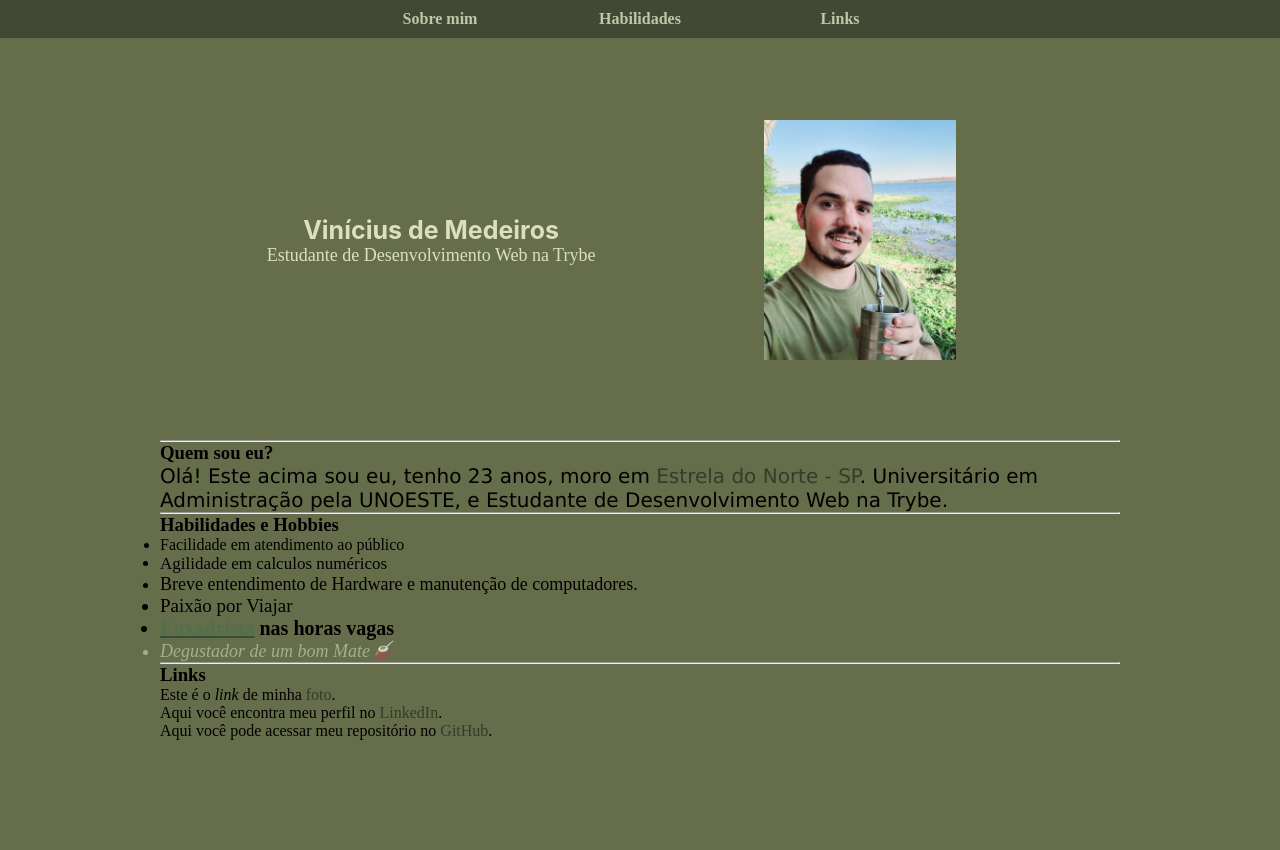
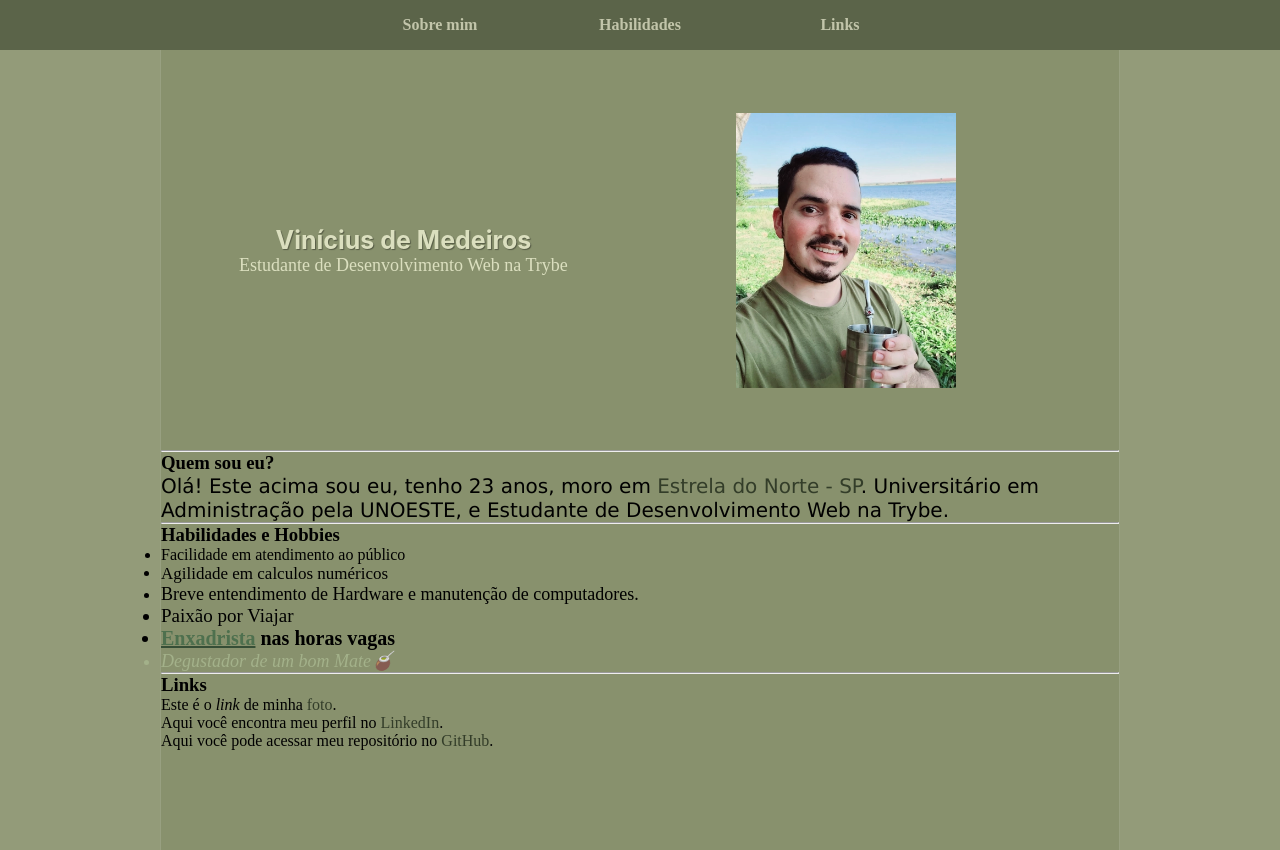
Before and after one commit to vmedeir0s/vmedeir0s.github.io, a plain HTML site: page index.html in a window 1280 px wide. Before the commit the page ends 800 px from the top, so only its background shows below. Drawn offline with Linux system fonts and the light colour scheme.

Commit message:
Modificaçoes no background-color

```diff
--- a/style.css
+++ b/style.css
@@ -5,16 +5,17 @@
 }
 
 body {
-  background-color: #656D4A;
+  background-color: #939b79
 }
 nav{
-  background-color: #414833;
-  margin-bottom: 2px;
+  background-color: #5b6449;
   display: flex;
   justify-content: center;
+  height: 50px;
+  align-items: center;
 }
 nav > a {
-  padding: 10px;
+  padding: 15px;
   color: #C2C5AA;
   transition: 0.4s;
   width: 200px;
@@ -34,6 +35,10 @@ a:hover{
 .box{
   margin: auto;
   width: 75%;
+  background-color: #88916d;
+  height: 100vh;
+  border-left: 0.3px solid rgba(255, 255, 255, 0.137);
+  border-right:  0.3px solid rgba(255, 255, 255, 0.137);
 }
 
 .container{
@@ -43,10 +48,10 @@ a:hover{
   display: flex;
   justify-content: space-evenly;
   align-items: center;
+  align-self: center;
 }
 
 .container-text{
-  margin-left: 50px;
   padding: 5px;
   display: flex;
   color: #dbdfbf;
@@ -59,6 +64,7 @@ a:hover{
 .container-text > h2{
   font-size: 25px;
   font-family: -apple-system, BlinkMacSystemFont, 'Segoe UI', Roboto, Oxygen, Ubuntu, Cantarell, 'Open Sans', 'Helvetica Neue', sans-serif;
+  text-shadow: 1px 1px 1px rgba(0, 0, 0, 0.363);
 }
 
 .image {
@@ -67,8 +73,7 @@ a:hover{
 }
 
 .image >img {
-  max-width: 50%;
-  padding: 8px;
+  max-width: 55%;
 }
 
 .personal_info {
```
